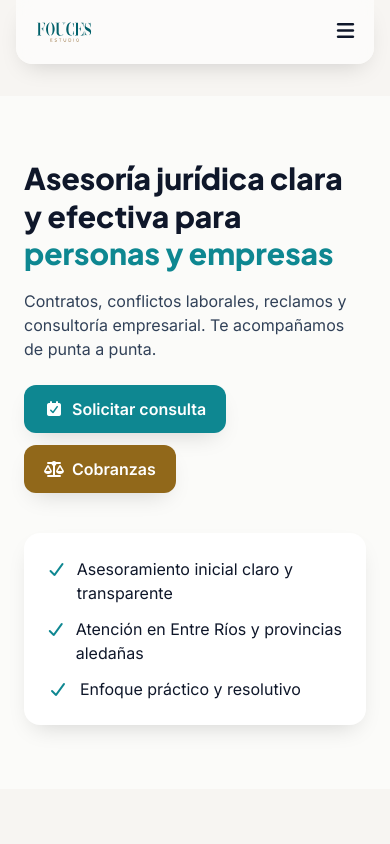
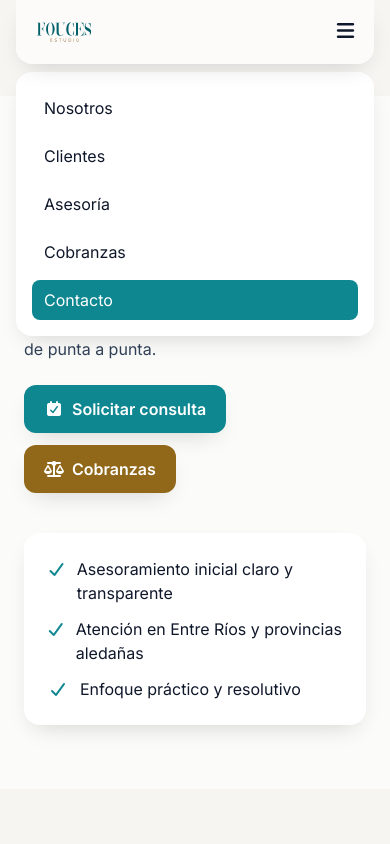
Before and after one commit to equintanafattor/landingEstudioFouces, a website: page index.html in a window 390 px wide. Both pictures are taken after a click on the button "Abrir menú". Shown: the top 844 px of the page. Drawn offline with Linux system fonts and the light colour scheme.

Commit message:
arreglos en la parte mobile de index.html

```diff
--- a/index.html
+++ b/index.html
@@ -37,7 +37,7 @@
 
                 <!-- Nav -->
                 <nav class="hidden md:flex items-center gap-6 pr-3">
-                    <a href="cobranzas.html#nosotros"
+                    <a href="index.html#nosotros"
                         class="text-sm font-medium text-slate-700 hover:text-fouces-teal transition">Nosotros</a>
                     <a href="cobranzas.html#clientes"
                         class="text-sm font-medium text-slate-700 hover:text-fouces-teal transition">Clientes</a>
@@ -45,7 +45,7 @@
                         class="text-sm font-medium text-slate-700 hover:text-fouces-teal transition">Asesoría</a>
                     <a href="cobranzas.html"
                         class="text-sm font-medium text-slate-700 hover:text-fouces-teal transition">Cobranzas</a>
-                    <a href="cobranzas.html#contacto"
+                    <a href="index.html#contacto"
                         class="inline-flex items-center gap-2 rounded-xl bg-fouces-teal px-4 py-2 text-white text-sm font-semibold shadow-soft hover:bg-fouces-teal-dark transition">
                         <i class="fa-solid fa-paper-plane"></i> Contacto
                     </a>
@@ -63,7 +63,7 @@
                 <a href="index.html#clientes" class="block px-3 py-2 rounded-lg hover:bg-slate-100">Clientes</a>
                 <a href="index.html" class="block px-3 py-2 rounded-lg hover:bg-slate-100">Asesoría</a>
                 <a href="cobranzas.html" class="block px-3 py-2 rounded-lg hover:bg-slate-100">Cobranzas</a>
-                <a href="cobranzas.html#contacto"
+                <a href="index.html#contacto"
                     class="block px-3 py-2 rounded-lg bg-fouces-teal text-white">Contacto</a>
             </div>
         </div>
@@ -501,6 +501,26 @@
             </a>
         </div>
     </footer>
+
+    <!-- Scripts: header, menú y carrusel -->
+    <script>
+        // Header: sombra/blur al hacer scroll
+        const siteHeader = document.getElementById('siteHeader');
+        window.addEventListener('scroll', () => {
+            const y = window.scrollY;
+            siteHeader.classList.toggle('shadow', y > 10);
+        });
+
+
+        // Menú móvil
+        const menuBtn = document.getElementById('menuBtn');
+        const mobileMenu = document.getElementById('mobileMenu');
+        menuBtn?.addEventListener('click', () => {
+            mobileMenu.classList.toggle('hidden');
+        });
+    </script>
+
+
 </body>
 
 </html>
```
